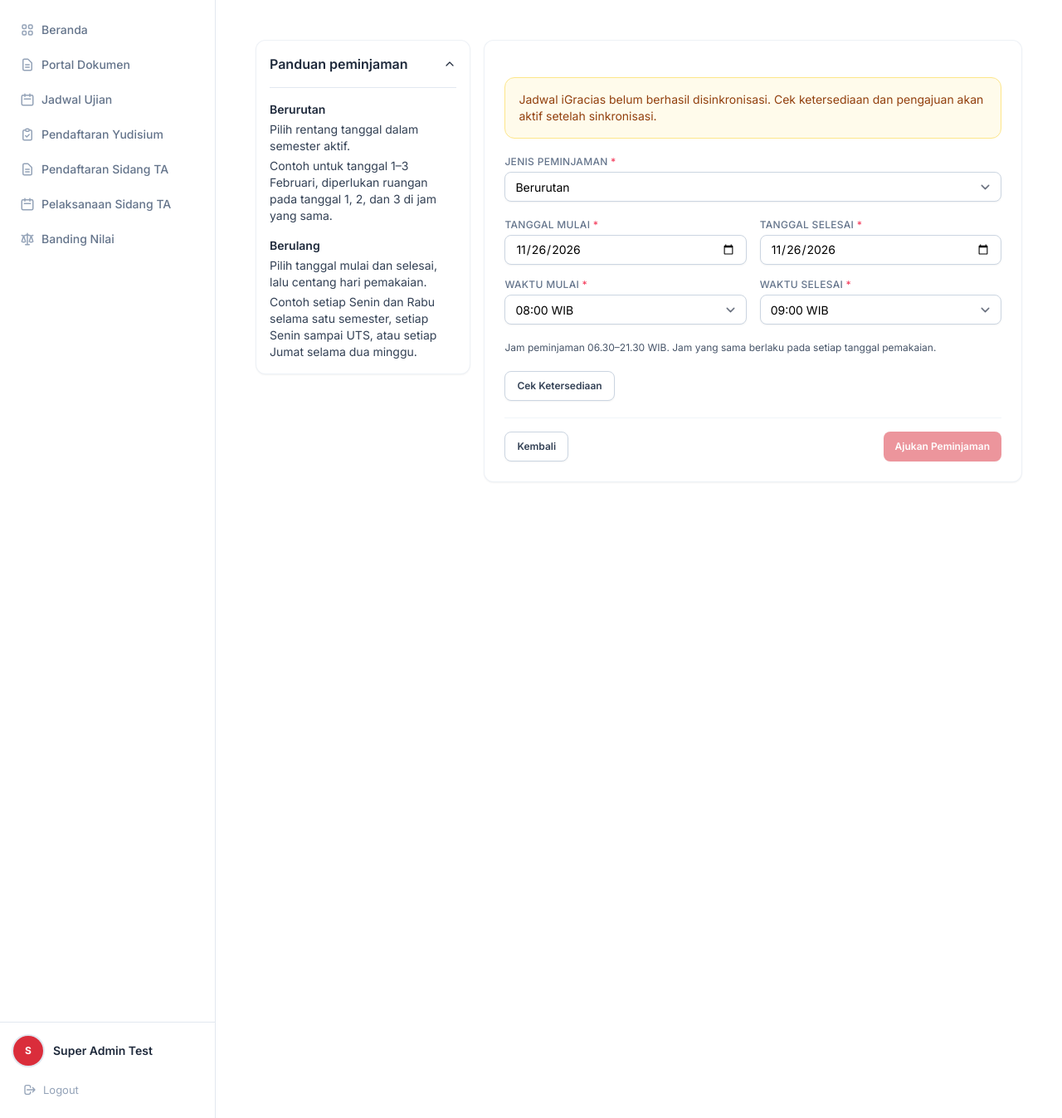
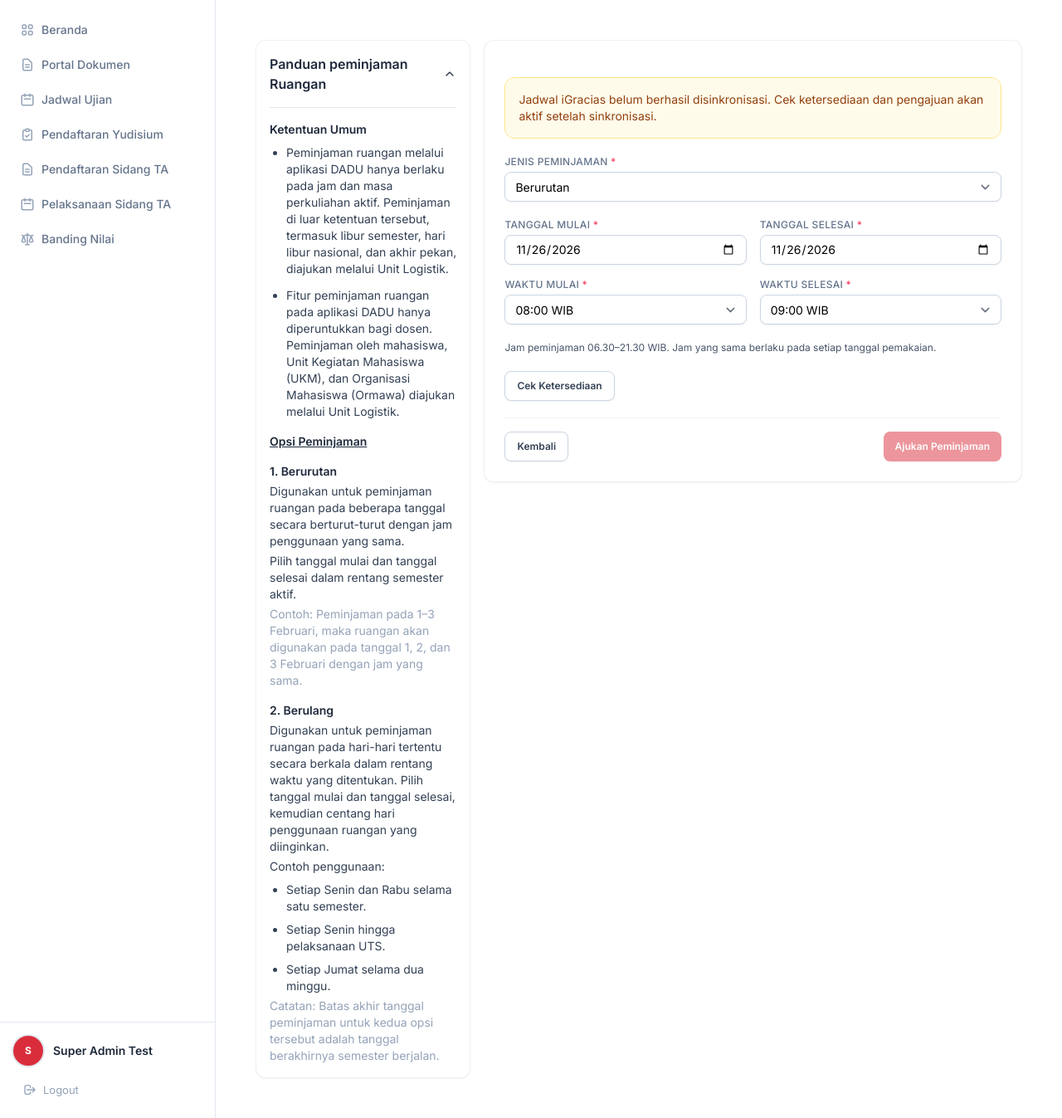
Before and after one commit to xdranel/dadu-test, a Laravel app: template resources/views/room-bookings/create.blade.php in a window 1280 px wide. Shown: the part 64-1411 px from the top of the page at 83% size. Run offline with Laravel 12, Linux system fonts and the light colour scheme; the template is opened without the code that fills it, so the values that code supplies are empty; a user stored in the database is signed in; data comes from the database, SQL or seed files in the repository; style sheets or scripts are compiled from the project's sources; parts of the project's set-up code (start-up, migrations or seed data) failed here and were passed over; some libraries are stand-ins or nearby versions.

Commit message:
fix(peminjaman-ruangan): just changing guide on booking

```diff
--- a/resources/views/room-bookings/create.blade.php
+++ b/resources/views/room-bookings/create.blade.php
@@ -22,22 +22,53 @@
 
     <div class="mx-auto grid max-w-6xl items-start gap-4 px-4 py-6 sm:px-6 lg:grid-cols-[minmax(14rem,1fr)_minmax(0,2.5fr)]">
         <details open class="campus-card group p-4">
-            <summary class="flex cursor-pointer list-none items-center justify-between gap-3 font-semibold text-slate-800">
-                Panduan peminjaman
-                <svg class="size-4 shrink-0 transition-transform group-open:rotate-180" viewBox="0 0 20 20" fill="none" aria-hidden="true">
-                    <path d="m5 7.5 5 5 5-5" stroke="currentColor" stroke-width="1.5" stroke-linecap="round" stroke-linejoin="round"/>
+            <summary
+                class="flex cursor-pointer list-none items-center justify-between gap-3 font-semibold text-slate-800">
+                Panduan peminjaman Ruangan
+                <svg class="size-4 shrink-0 transition-transform group-open:rotate-180" viewBox="0 0 20 20" fill="none"
+                     aria-hidden="true">
+                    <path d="m5 7.5 5 5 5-5" stroke="currentColor" stroke-width="1.5" stroke-linecap="round"
+                          stroke-linejoin="round"/>
                 </svg>
             </summary>
             <div class="mt-4 space-y-4 border-t border-slate-200 pt-4 text-sm text-slate-700">
                 <div>
-                    <h2 class="font-semibold text-slate-800">Berurutan</h2>
-                    <p class="mt-1">Pilih rentang tanggal dalam semester aktif.</p>
-                    <p class="mt-1">Contoh untuk tanggal 1–3 Februari, diperlukan ruangan pada tanggal 1, 2, dan 3 di jam yang sama.</p>
+                    <h2 class="font-semibold text-slate-800">Ketentuan Umum</h2>
+                    <ul class="mt-2 ml-5 list-disc space-y-3">
+                        <li>
+                            Peminjaman ruangan melalui aplikasi DADU hanya berlaku pada jam dan masa perkuliahan aktif.
+                            Peminjaman di luar ketentuan tersebut, termasuk libur semester, hari libur nasional, dan akhir
+                            pekan, diajukan melalui Unit Logistik.
+                        </li>
+                        <li>
+                            Fitur peminjaman ruangan pada aplikasi DADU hanya diperuntukkan bagi dosen. Peminjaman oleh
+                            mahasiswa, Unit Kegiatan Mahasiswa (UKM), dan Organisasi Mahasiswa (Ormawa) diajukan melalui
+                            Unit Logistik.
+                        </li>
+                    </ul>
                 </div>
                 <div>
-                    <h2 class="font-semibold text-slate-800">Berulang</h2>
-                    <p class="mt-1">Pilih tanggal mulai dan selesai, lalu centang hari pemakaian.</p>
-                    <p class="mt-1">Contoh setiap Senin dan Rabu selama satu semester, setiap Senin sampai UTS, atau setiap Jumat selama dua minggu.</p>
+                    <h2 class="font-semibold text-slate-800 underline">Opsi Peminjaman</h2>
+                </div>
+                <div>
+                    <h2 class="font-semibold text-slate-800">1. Berurutan</h2>
+                    <p class="mt-1">Digunakan untuk peminjaman ruangan pada beberapa tanggal secara berturut-turut dengan jam penggunaan yang sama.</p>
+                    <p class="mt-1">Pilih tanggal mulai dan tanggal selesai dalam rentang semester aktif.</p>
+                    <p class="mt-1 text-slate-400">Contoh: Peminjaman pada 1–3 Februari, maka ruangan akan digunakan pada tanggal 1, 2, dan 3 Februari dengan jam yang sama.</p>
+                </div>
+                <div>
+                    <h2 class="font-semibold text-slate-800">2. Berulang</h2>
+                    <p class="mt-1">
+                        Digunakan untuk peminjaman ruangan pada hari-hari tertentu secara berkala dalam rentang waktu yang ditentukan.
+                        Pilih tanggal mulai dan tanggal selesai, kemudian centang hari penggunaan ruangan yang diinginkan.
+                    </p>
+                    <p class="mt-1">Contoh penggunaan:</p>
+                    <ul class="mt-2 ml-5 list-disc space-y-2">
+                        <li>Setiap Senin dan Rabu selama satu semester.</li>
+                        <li>Setiap Senin hingga pelaksanaan UTS.</li>
+                        <li>Setiap Jumat selama dua minggu.</li>
+                    </ul>
+                    <p class="mt-1 text-slate-400">Catatan: Batas akhir tanggal peminjaman untuk kedua opsi tersebut adalah tanggal berakhirnya semester berjalan.</p>
                 </div>
             </div>
         </details>
```
